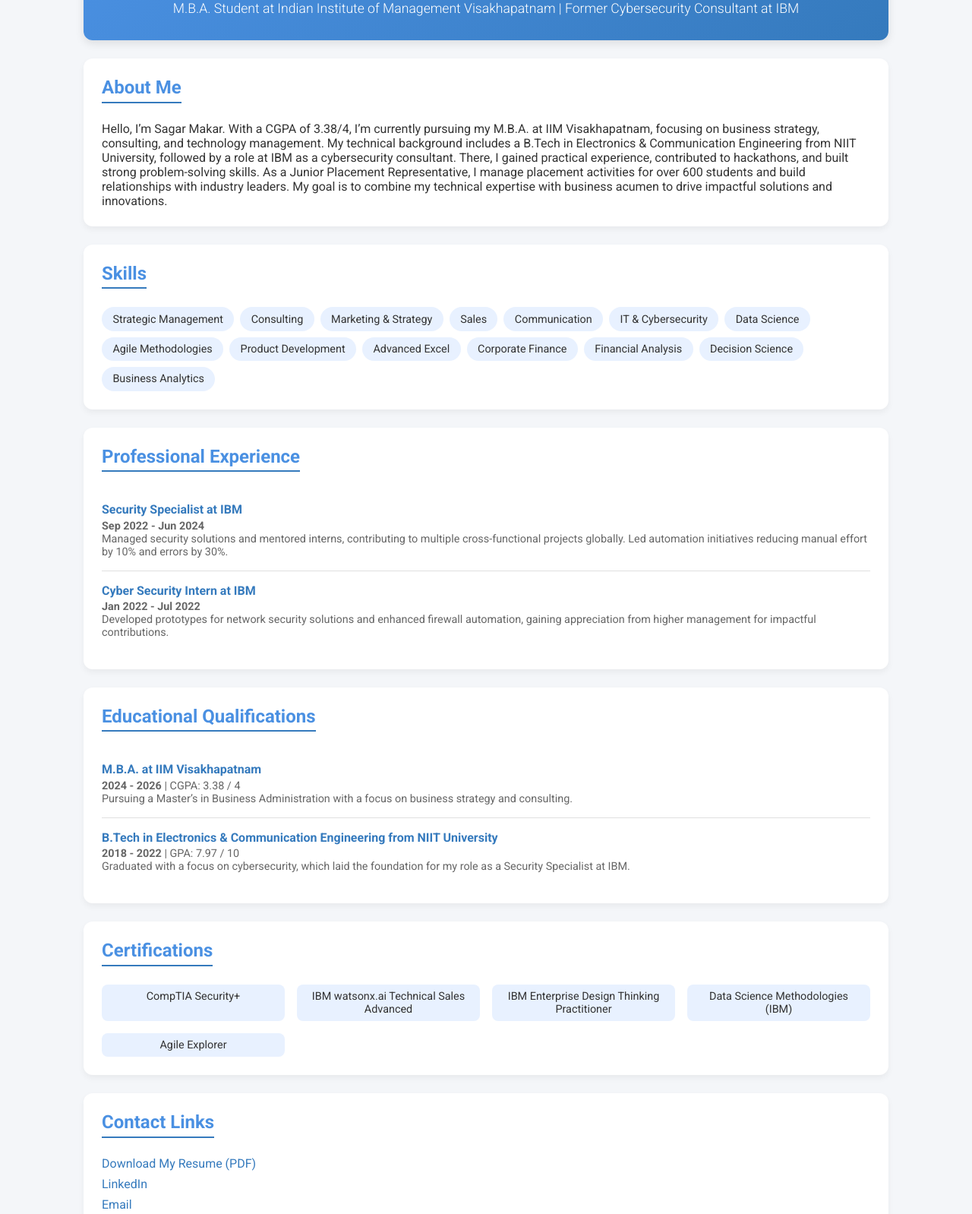
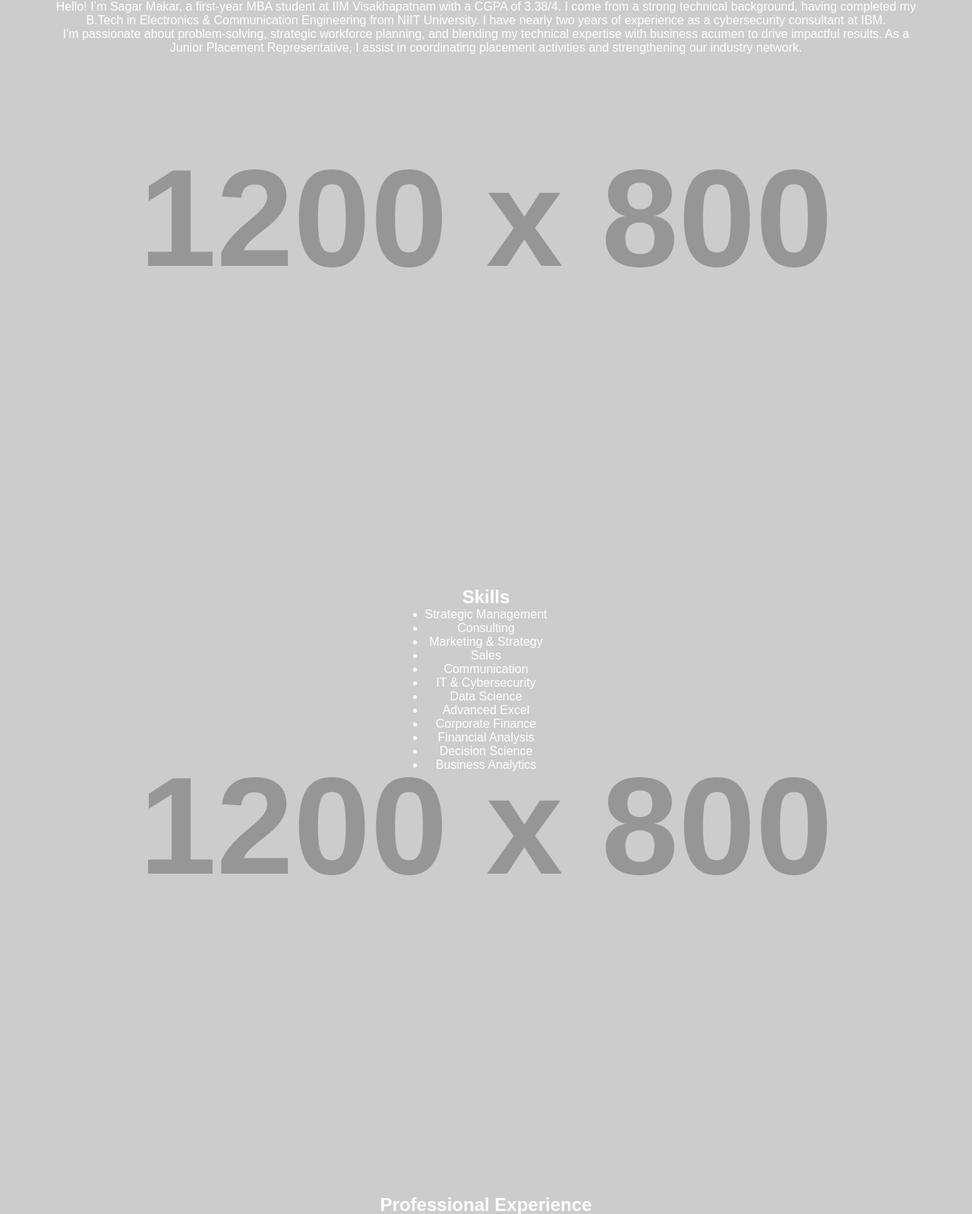
Before and after one commit to sagarmakar/sagarmakar.github.io, a plain HTML site: page index.html in a window 1280 px wide. Shown: the part 98-1696 px from the top of the page at 76% size. Drawn offline with Linux system fonts and the light colour scheme; placeholder pictures from the web are drawn by us.

Commit message:
Update index.html

```diff
--- a/index.html
+++ b/index.html
@@ -3,146 +3,119 @@
 <head>
     <meta charset="UTF-8">
     <meta name="viewport" content="width=device-width, initial-scale=1.0">
-    <title>Sagar Makar</title>
+    <title>Sagar Makar's Portfolio</title>
     <link rel="icon" type="image/png" href="favicon.png">
-    <link rel="preconnect" href="https://fonts.googleapis.com">
-    <link rel="preconnect" href="https://fonts.gstatic.com" crossorigin>
-    <link href="https://fonts.googleapis.com/css2?family=Roboto:wght@300;400;700&display=swap" rel="stylesheet">
     <style>
-        /* Basic reset and typography */
-        * { margin: 0; padding: 0; box-sizing: border-box; }
-        body { font-family: 'Roboto', sans-serif; color: #333; background-color: #f4f6f9; }
-        a { text-decoration: none; color: #357ABD; }
-
-        /* Container */
-        .container { width: 90%; max-width: 1100px; margin: 0 auto; padding: 20px; }
-
-        /* Header */
-        header {
-            text-align: center;
-            padding: 2em 0;
-            background: linear-gradient(135deg, #4a90e2, #357ABD);
-            color: #fff;
-            border-radius: 12px;
-            box-shadow: 0 4px 12px rgba(0, 0, 0, 0.1);
-            margin-bottom: 1.5em;
-        }
-        header h1 { font-size: 2em; font-weight: 700; }
-        header p { font-size: 1.1em; font-weight: 300; margin-top: 0.5em; }
-
-        /* Sections */
-        section {
-            margin-bottom: 1.5em;
-            padding: 1.5em;
-            background: #fff;
-            border-radius: 12px;
-            box-shadow: 0 4px 8px rgba(0, 0, 0, 0.05);
-            transition: transform 0.3s;
-        }
-        section:hover { transform: translateY(-5px); }
-        section h2 {
-            font-size: 1.5em;
-            color: #4a90e2;
-            border-bottom: 2px solid #357ABD;
-            padding-bottom: 0.2em;
-            margin-bottom: 1em;
-            display: inline-block;
+        /* Basic Reset and Styling */
+        * {
+            margin: 0;
+            padding: 0;
+            box-sizing: border-box;
+            font-family: Arial, sans-serif;
         }
 
-        /* Skills */
-        .skills ul { list-style-type: none; display: flex; flex-wrap: wrap; gap: 0.5em; padding: 0; }
-        .skills li {
-            background: #e8f1ff;
-            color: #333;
-            padding: 0.5em 1em;
-            border-radius: 20px;
-            font-size: 0.9em;
+        body {
+            scroll-behavior: smooth;
         }
 
-        /* Timeline */
-        .timeline ul { list-style: none; padding: 0; }
-        .timeline ul li {
+        /* Main container styling */
+        .container {
+            max-width: 1200px;
+            margin: 0 auto;
+            padding: 20px;
+        }
+
+        /* Section styling */
+        section {
+            padding: 50px 20px;
+            min-height: 100vh;
+            color: #fff;
             display: flex;
             flex-direction: column;
-            padding: 1em 0;
-            border-bottom: 1px solid #e0e0e0;
-        }
-        .timeline ul li:last-child { border: none; }
-        .timeline ul li h4 { font-weight: bold; color: #357ABD; margin-bottom: 0.2em; }
-        .timeline ul li p { font-size: 0.9em; color: #666; }
-
-        /* Certifications */
-        .certifications ul {
-            list-style-type: none;
-            padding: 0;
-            display: grid;
-            grid-template-columns: repeat(auto-fit, minmax(200px, 1fr));
-            gap: 1em;
-        }
-        .certifications li {
-            background: #e8f1ff;
-            padding: 0.5em 1em;
-            border-radius: 8px;
-            font-size: 0.9em;
+            align-items: center;
             text-align: center;
         }
 
-        /* Contact Links */
-        .contact a {
-            display: block;
-            margin-bottom: 0.5em;
-            color: #357ABD;
-            font-size: 1em;
+        /* Navigation styling */
+        nav {
+            position: fixed;
+            top: 0;
+            width: 100%;
+            background-color: rgba(0, 0, 0, 0.8);
+            display: flex;
+            justify-content: center;
+            padding: 10px;
+            z-index: 1000;
         }
 
-        /* Footer */
+        nav a {
+            color: #fff;
+            text-decoration: none;
+            margin: 0 15px;
+            font-weight: bold;
+        }
+
+        nav a:hover {
+            text-decoration: underline;
+        }
+
+        /* About section */
+        #about {
+            background-image: url('https://via.placeholder.com/1200x800'); /* Replace with actual URL */
+            background-size: cover;
+            background-position: center;
+        }
+
+        /* Skills section */
+        #skills {
+            background-image: url('https://via.placeholder.com/1200x800'); /* Replace with actual URL */
+            background-size: cover;
+            background-position: center;
+        }
+
+        /* Experience section */
+        #experience {
+            background-image: url('https://via.placeholder.com/1200x800'); /* Replace with actual URL */
+            background-size: cover;
+            background-position: center;
+        }
+
+        /* Contact section */
+        #contact {
+            background-color: #333;
+        }
+
+        /* Footer styling */
         footer {
             text-align: center;
-            padding: 1em 0;
-            color: #666;
-            font-size: 0.9em;
-            margin-top: 2em;
-        }
-
-        /* Responsive Design */
-        @media (max-width: 768px) {
-            header h1 { font-size: 1.8em; }
-            header p { font-size: 1em; }
-            section { padding: 1em; }
-            section h2 { font-size: 1.3em; }
-            .skills ul { flex-direction: column; gap: 0.3em; }
-            .skills li { font-size: 0.9em; padding: 0.4em 0.8em; }
-        }
-
-        @media (max-width: 480px) {
-            .container { width: 95%; padding: 10px; }
-            header h1 { font-size: 1.6em; }
-            header p { font-size: 0.9em; }
-            section { padding: 0.8em; }
-            section h2 { font-size: 1.2em; }
-            .skills ul { gap: 0.2em; }
-            .skills li { font-size: 0.85em; padding: 0.4em 0.6em; }
-            .timeline ul li p { font-size: 0.85em; }
+            padding: 20px;
+            background-color: #222;
+            color: #fff;
         }
     </style>
 </head>
 <body>
 
-<div class="container">
-    <!-- Header -->
-    <header>
-        <h1>Sagar Makar</h1>
-        <p>M.B.A. Student at Indian Institute of Management Visakhapatnam | Former Cybersecurity Consultant at IBM</p>
-    </header>
+    <!-- Navigation Menu -->
+    <nav>
+        <a href="#about">About Me</a>
+        <a href="#skills">Skills</a>
+        <a href="#experience">Experience</a>
+        <a href="#contact">Contact</a>
+    </nav>
 
     <!-- About Section -->
-    <section>
-        <h2>About Me</h2>
-        <p>Hello, I’m Sagar Makar. With a CGPA of 3.38/4, I’m currently pursuing my M.B.A. at IIM Visakhapatnam, focusing on business strategy, consulting, and technology management. My technical background includes a B.Tech in Electronics & Communication Engineering from NIIT University, followed by a role at IBM as a cybersecurity consultant. There, I gained practical experience, contributed to hackathons, and built strong problem-solving skills. As a Junior Placement Representative, I manage placement activities for over 600 students and build relationships with industry leaders. My goal is to combine my technical expertise with business acumen to drive impactful solutions and innovations.</p>
+    <section id="about">
+        <div class="container">
+            <h1>Sagar Makar</h1>
+            <p>Hello! I’m Sagar Makar, a first-year MBA student at IIM Visakhapatnam with a CGPA of 3.38/4. I come from a strong technical background, having completed my B.Tech in Electronics & Communication Engineering from NIIT University. I have nearly two years of experience as a cybersecurity consultant at IBM.</p>
+            <p>I'm passionate about problem-solving, strategic workforce planning, and blending my technical expertise with business acumen to drive impactful results. As a Junior Placement Representative, I assist in coordinating placement activities and strengthening our industry network.</p>
+        </div>
     </section>
 
     <!-- Skills Section -->
-    <section class="skills">
+    <section id="skills">
+        <div class="container">
             <h2>Skills</h2>
             <ul>
                 <li>Strategic Management</li>
@@ -152,79 +125,40 @@
                 <li>Communication</li>
                 <li>IT & Cybersecurity</li>
                 <li>Data Science</li>
-            <li>Agile Methodologies</li>
-            <li>Product Development</li>
                 <li>Advanced Excel</li>
                 <li>Corporate Finance</li>
                 <li>Financial Analysis</li>
                 <li>Decision Science</li>
                 <li>Business Analytics</li>
             </ul>
+        </div>
     </section>
 
     <!-- Experience Section -->
-    <section>
+    <section id="experience">
+        <div class="container">
             <h2>Professional Experience</h2>
-        <div class="timeline">
-            <ul>
-                <li>
-                    <h4>Security Specialist at IBM</h4>
-                    <p><strong>Sep 2022 - Jun 2024</strong></p>
-                    <p>Managed security solutions and mentored interns, contributing to multiple cross-functional projects globally. Led automation initiatives reducing manual effort by 10% and errors by 30%.</p>
-                </li>
-                <li>
-                    <h4>Cyber Security Intern at IBM</h4>
-                    <p><strong>Jan 2022 - Jul 2022</strong></p>
-                    <p>Developed prototypes for network security solutions and enhanced firewall automation, gaining appreciation from higher management for impactful contributions.</p>
-                </li>
-            </ul>
+            <h3>Security Specialist, IBM</h3>
+            <p>Developed automation products and managed key client relations, contributing to efficient solutions and increasing productivity. Mentored new interns and received the Best Asset Development Award for product innovation.</p>
+            <h3>Cyber Security Intern, IBM</h3>
+            <p>Developed prototypes and automated firewall tracking systems. Improved network protection and received recognition from the Director of Talent Acquisition.</p>
         </div>
     </section>
 
-    <!-- Education Section -->
-    <section>
-        <h2>Educational Qualifications</h2>
-        <div class="timeline">
-            <ul>
-                <li>
-                    <h4>M.B.A. at IIM Visakhapatnam</h4>
-                    <p><strong>2024 - 2026</strong> | CGPA: 3.38 / 4</p>
-                    <p>Pursuing a Master’s in Business Administration with a focus on business strategy and consulting.</p>
-                </li>
-                <li>
-                    <h4>B.Tech in Electronics & Communication Engineering from NIIT University</h4>
-                    <p><strong>2018 - 2022</strong> | GPA: 7.97 / 10</p>
-                    <p>Graduated with a focus on cybersecurity, which laid the foundation for my role as a Security Specialist at IBM.</p>
-                </li>
-            </ul>
+    <!-- Contact Section -->
+    <section id="contact">
+        <div class="container">
+            <h2>Contact Links</h2>
+            <p><a href="https://www.linkedin.com/in/sagarmakar/" target="_blank">LinkedIn</a></p>
+            <p><a href="mailto:sagar.makar24-01@iimv.ac.in">Email</a></p>
+            <p><a href="Sagar_Makar_Master_Resume.pdf" target="_blank">Download My Resume (PDF)</a></p>
         </div>
-    </section>
-
-    <!-- Certifications Section -->
-    <section class="certifications">
-        <h2>Certifications</h2>
-        <ul>
-            <li>CompTIA Security+</li>
-            <li>IBM watsonx.ai Technical Sales Advanced</li>
-            <li>IBM Enterprise Design Thinking Practitioner</li>
-            <li>Data Science Methodologies (IBM)</li>
-            <li>Agile Explorer</li>
-        </ul>
-    </section>
-
-    <!-- Contact Section -->
-    <section class="contact">
-    <h2>Contact Links</h2>
-    <a href="Sagar Makar_Master Resume (1).pdf" target="_blank">Download My Resume (PDF)</a>
-    <a href="https://www.linkedin.com/in/sagarmakar/" target="_blank">LinkedIn</a>
-    <a href="mailto:sagar.makar24-01@iimv.ac.in">Email</a>
     </section>
 
     <!-- Footer -->
     <footer>
         <p>&copy; 2024 Sagar Makar</p>
     </footer>
-</div>
 
 </body>
 </html>
```
Lines whose indentation alone changed are shown as unchanged.
